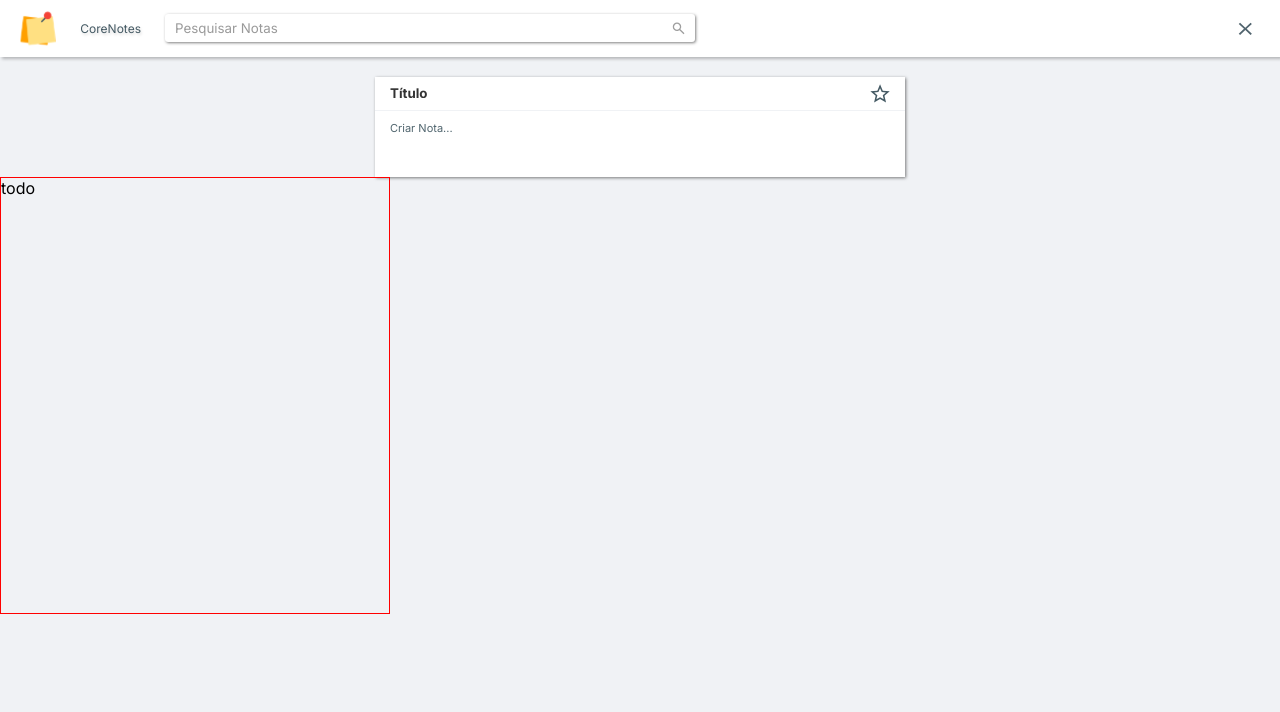
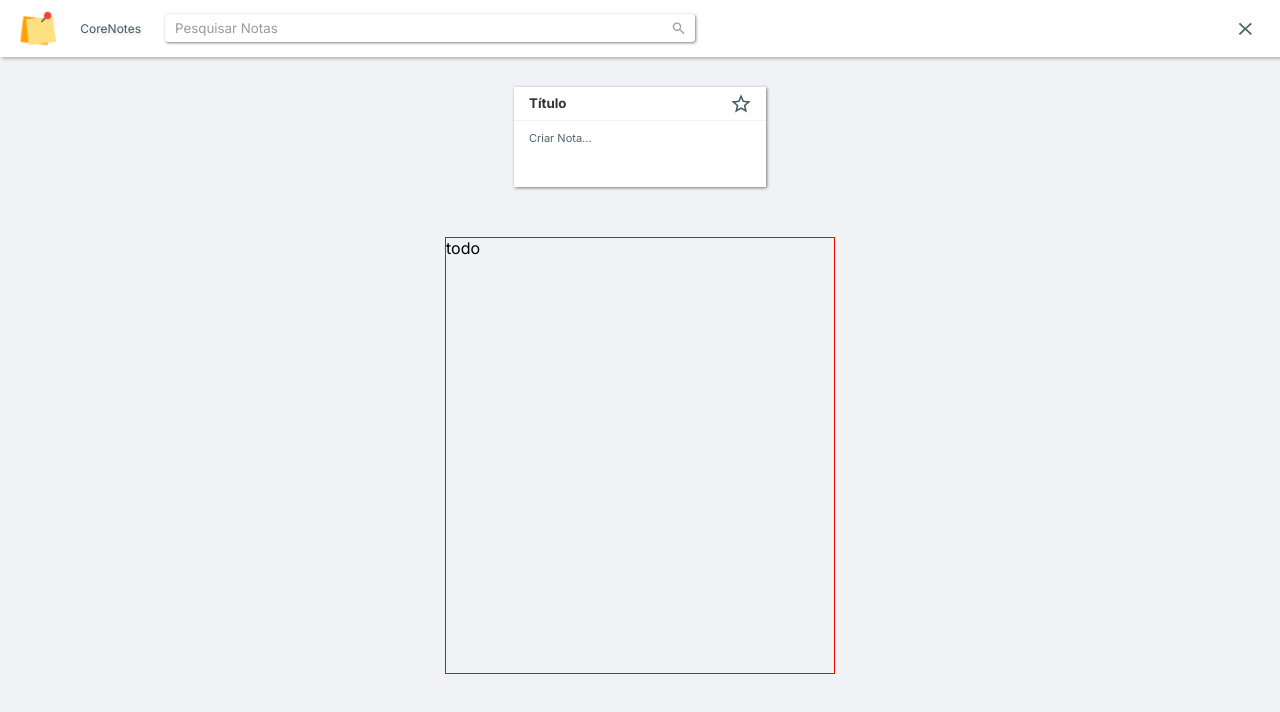
Before and after one commit to luisgustavofaria/todoListViteTs, a React (Vite) app: page / in a window 1280 px wide. Shown: the top 712 px of the page. Built offline with nearby package versions, Linux system fonts and the light colour scheme.

Commit message:
styled todo form ok

```diff
--- a/src/components/Header/styles.ts
+++ b/src/components/Header/styles.ts
@@ -1,6 +1,7 @@
 import styled from 'styled-components';
 
 export const Container = styled.div`
+  width: 100%;
   background-color: white;
   height: 3.56rem;
   box-shadow: 2px 2px 3px rgba(0, 0, 0, 0.25);
--- a/src/components/Todo/styles.ts
+++ b/src/components/Todo/styles.ts
@@ -2,6 +2,7 @@ import styled from 'styled-components';
 
 export const ContainerTodo = styled.div`
   border: solid 1px red;
-  width: 390px;
+  width: 100%;
+  max-width: 390px;
   height: 437px;
 `;
--- a/src/components/TodoForm/styles.ts
+++ b/src/components/TodoForm/styles.ts
@@ -3,15 +3,19 @@ import styled from 'styled-components';
 export const ContainerForm = styled.div`
   /* border: solid 5px red; */
 
-  width: 530px;
+  max-width: 530px;
   height: 100px;
-  margin: auto;
-  margin-top: 20px;
+  margin: 30px 0px 50px;
   display: flex;
   flex-direction: column;
-
   box-shadow: 1px 1px 3px rgba(0, 0, 0, 0.5);
   background-color: white;
+
+  @media (max-width: 800px) {
+    width: 100%;
+    max-width: 390px;
+    border-radius: 20px;
+  }
 `;
 
 export const ContainerFormTitle = styled.div`
--- a/src/components/TodoList/styles.ts
+++ b/src/components/TodoList/styles.ts
@@ -2,5 +2,7 @@ import styled from 'styled-components';
 
 export const ContainerTodoList = styled.div`
   display: flex;
+  align-items: center;
   flex-direction: column;
+  padding: 0px 20px 0px;
 `;
```
